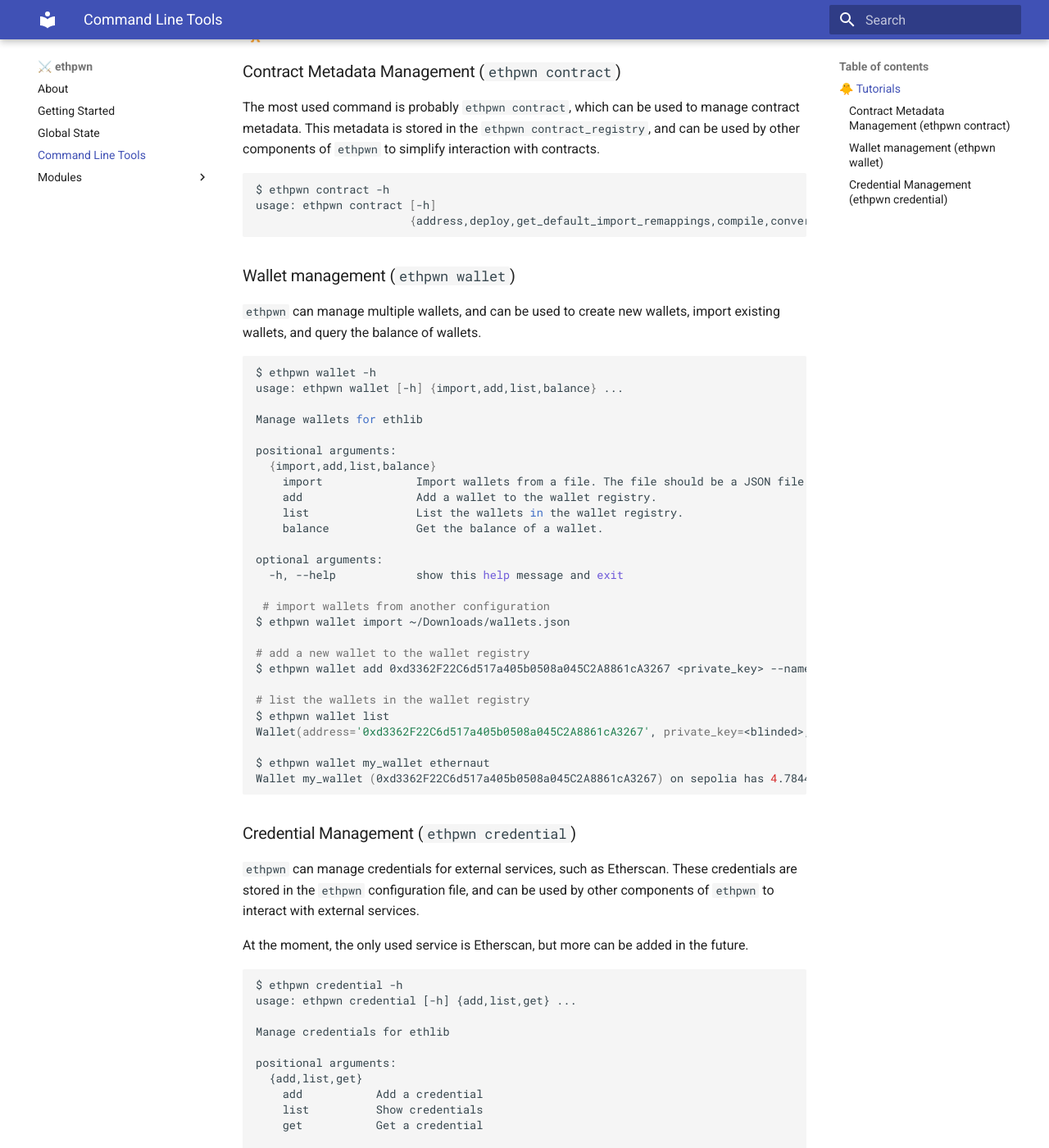
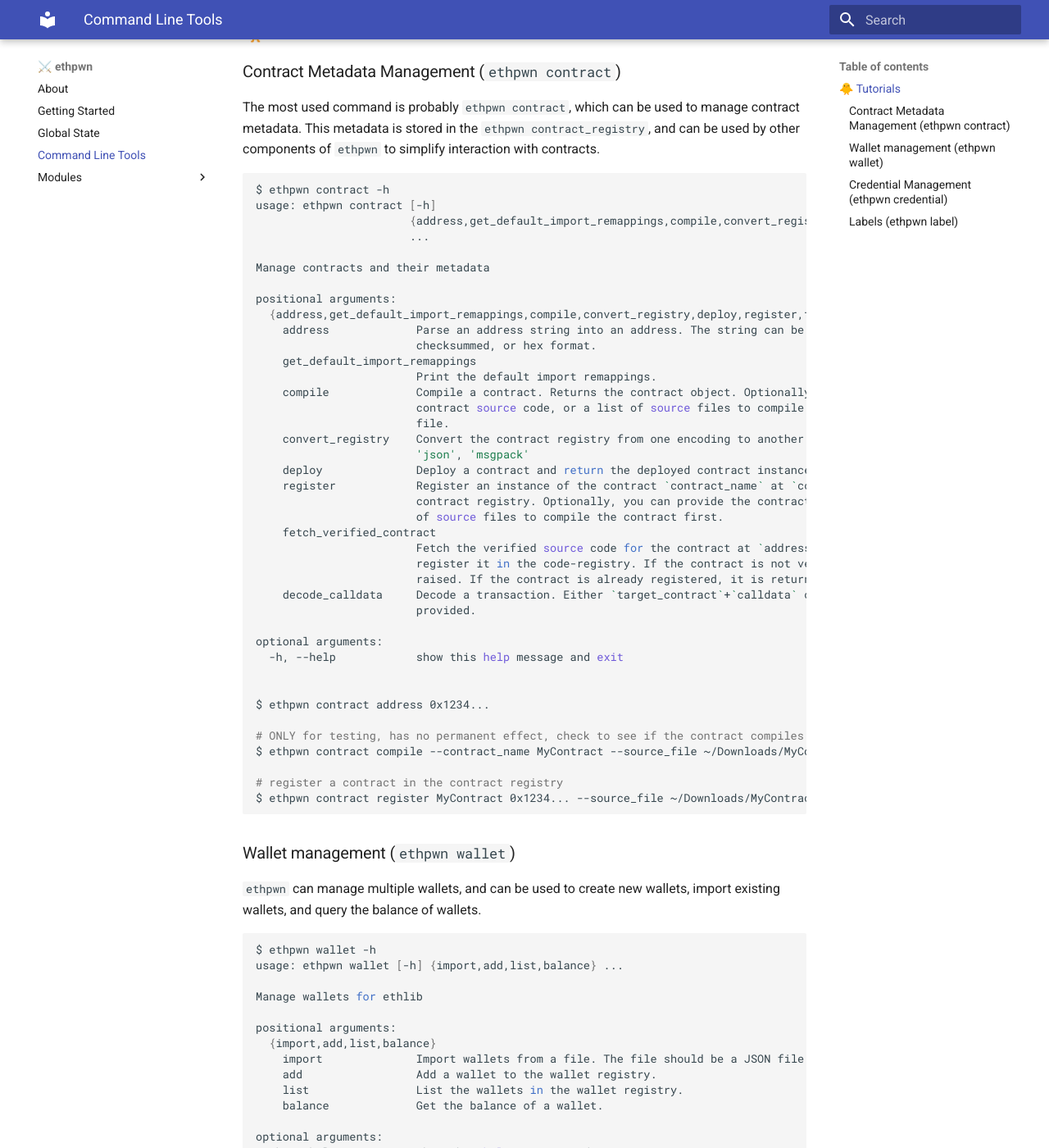
Before and after one commit to ethpwn/ethpwn, an MkDocs documentation site: the page built from docs/docs/ethpwn/cli.md, in a window 1280 px wide and 1400 px high, scrolled down 526 px. Shown: the whole window at 82% size. Built offline with MkDocs 1.6.1 and Material for MkDocs 9.7.7, drawn with Linux system fonts in a browser that asks for light colours; some of the changed text lies outside the part shown.

Commit message:
fixed `ethpwn contract deploy` and `ethpwn contract register`

````diff
--- a/docs/docs/ethpwn/cli.md
+++ b/docs/docs/ethpwn/cli.md
@@ -18,7 +18,44 @@ The most used command is probably `ethpwn contract`, which can be used to manage
 ```bash
 $ ethpwn contract -h
 usage: ethpwn contract [-h]
-                       {address,deploy,get_default_import_remappings,compile,convert_registry,register,fetch_verified_contract,decode_calldata,name} ...
+                       {address,get_default_import_remappings,compile,convert_registry,deploy,register,fetch_verified_contract,decode_calldata}
+                       ...
+
+Manage contracts and their metadata
+
+positional arguments:
+  {address,get_default_import_remappings,compile,convert_registry,deploy,register,fetch_verified_contract,decode_calldata}
+    address             Parse an address string into an address. The string can be in checksummed, non-
+                        checksummed, or hex format.
+    get_default_import_remappings
+                        Print the default import remappings.
+    compile             Compile a contract. Returns the contract object. Optionally, you can provide the
+                        contract source code, or a list of source files to compile the contract on the
+                        file.
+    convert_registry    Convert the contract registry from one encoding to another. Valid encodings:
+                        'json', 'msgpack'
+    deploy              Deploy a contract and return the deployed contract instance.
+    register            Register an instance of the contract `contract_name` at `contract_address` in the
+                        contract registry. Optionally, you can provide the contract source code, or a list
+                        of source files to compile the contract first.
+    fetch_verified_contract
+                        Fetch the verified source code for the contract at `address` from Etherscan and
+                        register it in the code-registry. If the contract is not verified, an error is
+                        raised. If the contract is already registered, it is returned.
+    decode_calldata     Decode a transaction. Either `target_contract`+`calldata` or `tx_hash` must be
+                        provided.
+
+optional arguments:
+  -h, --help            show this help message and exit
+
+
+$ ethpwn contract address 0x1234...
+
+# ONLY for testing, has no permanent effect, check to see if the contract compiles
+$ ethpwn contract compile --contract_name MyContract --source_file ~/Downloads/MyContract.sol
+
+# register a contract in the contract registry
+$ ethpwn contract register MyContract 0x1234... --source_file ~/Downloads/MyContract.sol
 ```
 
 ### Wallet management (`ethpwn wallet`)
@@ -51,7 +88,7 @@ $ ethpwn wallet add 0xd3362F22C6d517a405b0508a045C2A8861cA3267 <private_key> --n
 $ ethpwn wallet list
 Wallet(address='0xd3362F22C6d517a405b0508a045C2A8861cA3267', private_key=<blinded>, name='my_wallet', description="The best wallet ever", network='sepolia')
 
-$ ethpwn wallet my_wallet ethernaut
+$ ethpwn wallet balance my_wallet
 Wallet my_wallet (0xd3362F22C6d517a405b0508a045C2A8861cA3267) on sepolia has 4.784452377989923737 ether (4784452377989923737 wei)
 ```
 
@@ -84,3 +121,35 @@ $ ethpwn credential list
 $ ethpwn credential get etherscan
 <etherscan_api_key>
 ```
+
+### Labels (`ethpwn label`)
+
+`ethpwn` allows you to label common ethereum addresses and contracts for convenient use in all other components of `ethpwn`. These labels are stored in the `ethpwn` configuration, and can be used to retrieve contracts from the registry. E.g. Contract addresses can be associated with multiple labels, however each label must be unique.
+
+```
+$ ethpwn label -h
+usage: ethpwn label [-h] {add,get,list} ...
+
+Manage contract labels
+
+positional arguments:
+  {add,get,list}
+    add           Add a label for a contract address.
+    get           Get the labels of a contract address.
+    list          Show all contract labels.
+
+optional arguments:
+  -h, --help      show this help message and exit
+
+$ ethpwn label add my_label 0x1234...
+
+$ ethpwn label get 0x1234...
+['my_label']
+
+$ ethpwn label list
+┏━━━━━━━━━━━━━━━━━━━━━━━━━━━━━━━━━━━━━━━━━━━━┳━━━━━━━━━━━━━━━━━━━┓
+┃ Contract Address                           ┃ Label             ┃
+┡━━━━━━━━━━━━━━━━━━━━━━━━━━━━━━━━━━━━━━━━━━━━╇━━━━━━━━━━━━━━━━━━━┩
+│ 0x1234...                                  │ asdf              │
+└────────────────────────────────────────────┴───────────────────┘
+```
````
Also changed, not shown: other parts of docs/docs/ethpwn/cli.md (+2 -2 lines), 3 other files.
